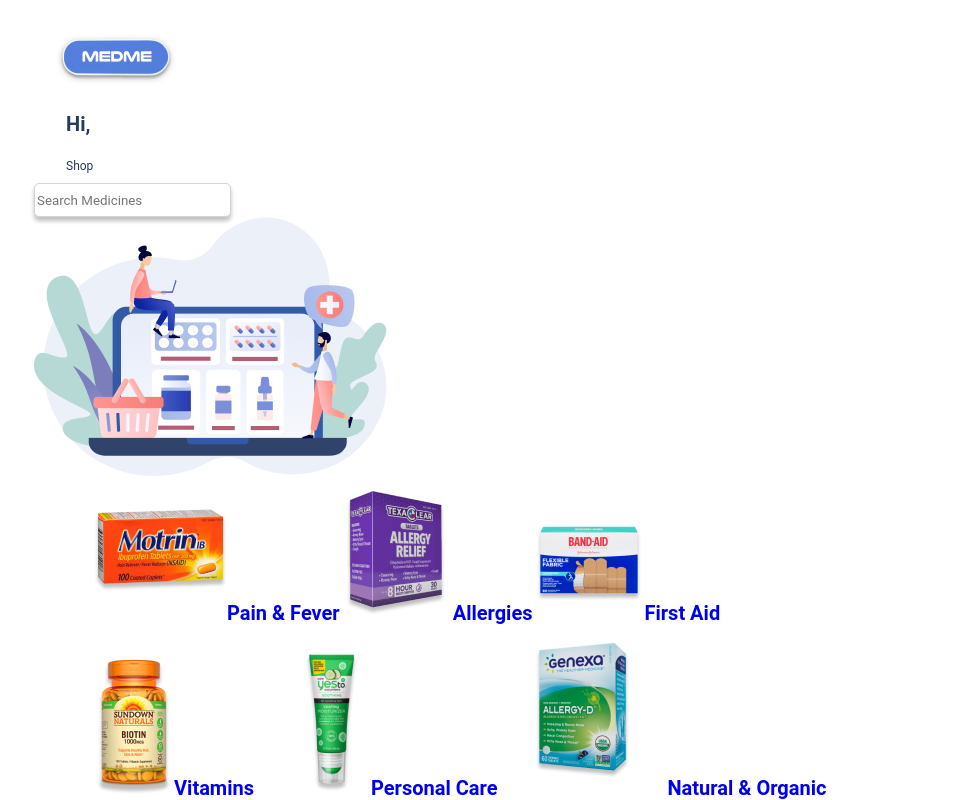
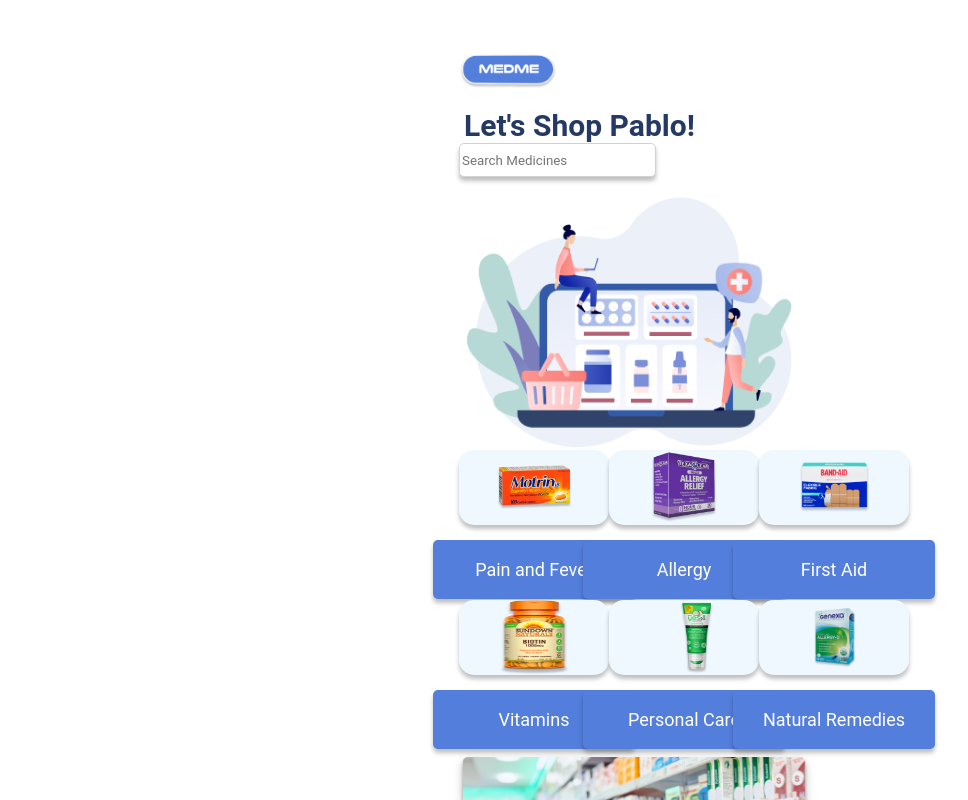
Before and after one commit to wyncode/c39_med_me, a React (Create React App) app in the folder client/: page /shop in a window 1280 px wide. Shown: the top 800 px of the page, without its empty margins (6-974 px from the left). Built offline with nearby package versions, Linux system fonts and the light colour scheme; the HTML template or start-up script is replaced by a standard one.

Commit message:
added styles

```diff
--- a/client/src/Pages/Shop/shop.css
+++ b/client/src/Pages/Shop/shop.css
@@ -1,37 +1,196 @@
-.shopHead {
+img {
+  display: flex;
+  justify-content: center;
+  align-content: center;
+  height: 75px;
+  width: 75px;
+}
+
+.hometext {
+  font-size: 18px;
+  text-align: center;
+}
+
+.homelogo {
+  display: flex;
+  justify-content: left;
+  width: 100px;
+  height: 75px;
+  margin: 0px;
+  padding-top: 10px;
+  padding-bottom: 10px;
+}
+
+.pagegreeting {
+  font-size: 30px;
+  display: flex;
+  justify-content: left;
+  color: #253965;
+  margin: 0px;
+  padding-left: 5px;
+}
+
+.familyimage {
+  display: flex;
+  justify-content: center;
+  align-content: center;
+  height: 250px;
+  width: 325px;
+  padding: 15px;
+}
+
+.mainimagecontainer {
+  display: flex;
+  justify-content: center;
+  align-items: center;
+  height: 250px;
+  width: 300px;
+  padding-left: 20px;
+  padding-top: 20px;
+  padding-bottom: 10px;
+}
+
+.mymedicines {
   display: flex;
   flex-direction: column;
-  align-items: flex-start;
-  justify-content: space-around;
-  font-weight: 900;
-  font-size: 30px;
+  justify-content: center;
+  align-items: center;
+  height: 150px;
+  width: 150px;
   color: #253965;
-  margin-left: 32px;
-}
-.logo {
-  display: flex;
-  align-items: flex-start;
-  margin-left: 25px;
-  width: 110px;
-  height: 85px;
-  filter: drop-shadow(0px 2px 3px rgba(0, 0, 0, 0.25));
-}
-/* .SearchContainer{
-    display:flex;
-    flex-direction: column;
-    justify-content: center;
-} */
-#shop {
-  width: 298px;
 }
 
-.tilesrow {
-  width: 90%;
-  max-width: 1200px;
-  margin: auto;
+.calendar {
   display: flex;
-  flex-wrap: wrap;
-  justify-content: space-between;
-  text-align: center;
-  text-transform: capitalize;
+  flex-direction: column;
+  justify-content: center;
+  align-items: center;
+  height: 150px;
+  width: 150px;
+  color: #253965;
 }
+
+.dailylog {
+  display: flex;
+  flex-direction: column;
+  justify-content: center;
+  align-items: center;
+  height: 150px;
+  width: 150px;
+  color: #253965;
+}
+
+.shop {
+  display: flex;
+  flex-direction: column;
+  justify-content: center;
+  align-items: center;
+  height: 150px;
+  width: 150px;
+  height: 150px;
+  width: 150px;
+  color: #253965;
+}
+
+.refillimagecontainer {
+  display: flex;
+  flex-direction: column;
+  justify-content: center;
+  align-items: center;
+  background-color: #eff8ff;
+  height: 150px;
+  width: 150px;
+  border-radius: 15px;
+  box-shadow: 0px 4px 4px rgba(0, 0, 0, 0.25);
+}
+
+.refillimage {
+  display: flex;
+  flex-direction: row;
+  justify-content: center;
+}
+
+.calendarimagecontainer {
+  display: flex;
+  flex-direction: column;
+  justify-content: center;
+  align-items: center;
+  background-color: #eff8ff;
+  height: 150px;
+  width: 150px;
+  border-radius: 15px;
+  box-shadow: 0px 4px 4px rgba(0, 0, 0, 0.25);
+}
+
+.dailylogimagecontainer {
+  display: flex;
+  flex-direction: column;
+  justify-content: center;
+  align-items: center;
+  background-color: #eff8ff;
+  height: 150px;
+  width: 150px;
+  border-radius: 15px;
+  box-shadow: 0px 4px 4px rgba(0, 0, 0, 0.25);
+}
+
+.shopimagecontainer {
+  display: flex;
+  flex-direction: column;
+  justify-content: center;
+  align-items: center;
+  background-color: #eff8ff;
+  height: 150px;
+  width: 150px;
+  border-radius: 15px;
+  box-shadow: 0px 4px 4px rgba(0, 0, 0, 0.25);
+}
+
+.medicinesrow {
+  display: flex;
+  justify-content: space-around;
+  align-items: center;
+  width: 325px;
+}
+
+.dailylogrow {
+  display: flex;
+  justify-content: space-around;
+  align-items: center;
+  width: 325px;
+}
+
+.storeimage {
+  width: 350px;
+  height: 197px;
+  filter: drop-shadow(0px 4px 4px rgba(0, 0, 0, 0.25));
+  border-radius: 5px;
+}
+
+.hometext {
+  background: #537edc;
+  font-size: 18px;
+  line-height: 21px;
+  color: #ffffff;
+  border-radius: 5px;
+  box-shadow: 0px 4px 4px rgba(0, 0, 0, 0.25);
+  width: 164px;
+  height: 59px;
+  left: 219px;
+  top: 1112px;
+  padding: 19px;
+}
+
+.seemoretext {
+  background: #537edc;
+  font-size: 18px;
+  line-height: 21px;
+  color: #ffffff;
+  border-radius: 5px;
+  box-shadow: 0px 4px 4px rgba(0, 0, 0, 0.25);
+  width: 300px;
+  height: 59px;
+  left: 219px;
+  top: 1112px;
+  padding: 19px;
+}
--- a/client/src/Pages/Shop/shop.jsx
+++ b/client/src/Pages/Shop/shop.jsx
@@ -1,7 +1,7 @@
 import React, { useState, useEffect } from 'react';
 import { Link } from 'react-router-dom';
 import SearchBar from '../../components/Search/Searchbar';
-import MedMe from '../../Images/MedMe.png';
+import logo from '../../Images/logo.png';
 import Shop from '../../Images/Shop.png';
 import allergy from '../../Images/allergy.png';
 import drugstore from '../../Images/drugstore.png';
@@ -16,51 +16,68 @@
 const shop = () => {
   return (
     <div>
-      <div className="logo">
-        <img src={MedMe} alt="logo"></img>
+      <div className="homelogo">
+        <img className="homelogo" src={logo} alt="logo" />
       </div>
-      <div className="shopHead">
-        <h1 id="welcome">Hi,</h1>
-        <h2 id="shopTitle">Shop</h2>
+      <div>
+        <h1 className="pagegreeting">Let's Shop Pablo!</h1>
       </div>
       <div className="SearchContainer">
-        <SearchBar className="search" />
-        <img id="Shop" src={Shop} alt="onlineShop"></img>
+        <SearchBar />
       </div>
-      <div className="tilesrow">
-        <div className="tilescolumn">
-          <Link to="/">
-            <img src={pain} alt="pain"></img>
-            Pain & Fever
+      <div className="mainimagecontainer">
+        <img className="familyimage" src={Shop} />
+      </div>
+      <div>
+        <div className="medicinesrow">
+          <Link className="mymedicines">
+            <div className="refillimagecontainer">
+              <img className="refillimage" src={pain} alt="pain" />
+            </div>
+            <h2 className="hometext">Pain and Fever</h2>
           </Link>
-          <Link to="/">
-            <img src={allergy} alt="allergy"></img>
-            Allergies
+          <Link className="calendar">
+            <div className="calendarimagecontainer">
+              <img className="calendarimage" src={allergy} alt="allergy" />
+            </div>
+            <h2 className="hometext">Allergy</h2>
           </Link>
-          <Link to="/">
-            <img src={firstAid} alt="first aid"></img>
-            First Aid
-          </Link>
-        </div>
-        <div className="tilescolumn">
-          <Link to="/">
-            <img src={vitamin} alt="vitamins"></img>
-            Vitamins
-          </Link>
-          <Link to="/">
-            <img src={personal} alt="personal"></img>
-            Personal Care
-          </Link>
-          <Link to="/">
-            <img src={natural} alt="natural"></img>
-            Natural & Organic
+          <Link className="calendar" to="/">
+            <div className="calendarimagecontainer">
+              <img className="calendarimage" src={firstAid} alt="firstAid" />
+            </div>
+            <h2 className="hometext">First Aid</h2>
           </Link>
         </div>
       </div>
       <div>
-        <Link to="/">
-          <img className="Shop" src={drugstore} alt="drug store"></img>
-          Drug Store
+        <div className="dailylogrow">
+          <Link className="dailylog">
+            <div className="dailylogimagecontainer">
+              <img className="dailylogimage" src={vitamin} alt="vitamin" />
+            </div>
+            <h2 className="hometext">Vitamins</h2>
+          </Link>
+          <Link className="shop">
+            <div className="shopimagecontainer">
+              <img className="shopimage" src={personal} alt="personal" />
+            </div>
+            <h2 className="hometext">Personal Care</h2>
+          </Link>
+          <Link className="shop">
+            <div className="shopimagecontainer">
+              <img className="shopimage" src={natural} alt="natural" />
+            </div>
+            <h2 className="hometext">Natural Remedies</h2>
+          </Link>
+        </div>
+      </div>
+      <div>
+        <Link className="store">
+          <div className="storeimagecontainer">
+            <img className="storeimage" src={drugstore} alt="drugstore" />
+          </div>
+          <h2 className="seemoretext">See More</h2>
         </Link>
       </div>
     </div>
```
Also changed, not shown: client/src/Images/logo.png (renamed from client/src/Images/MedMe.png).
